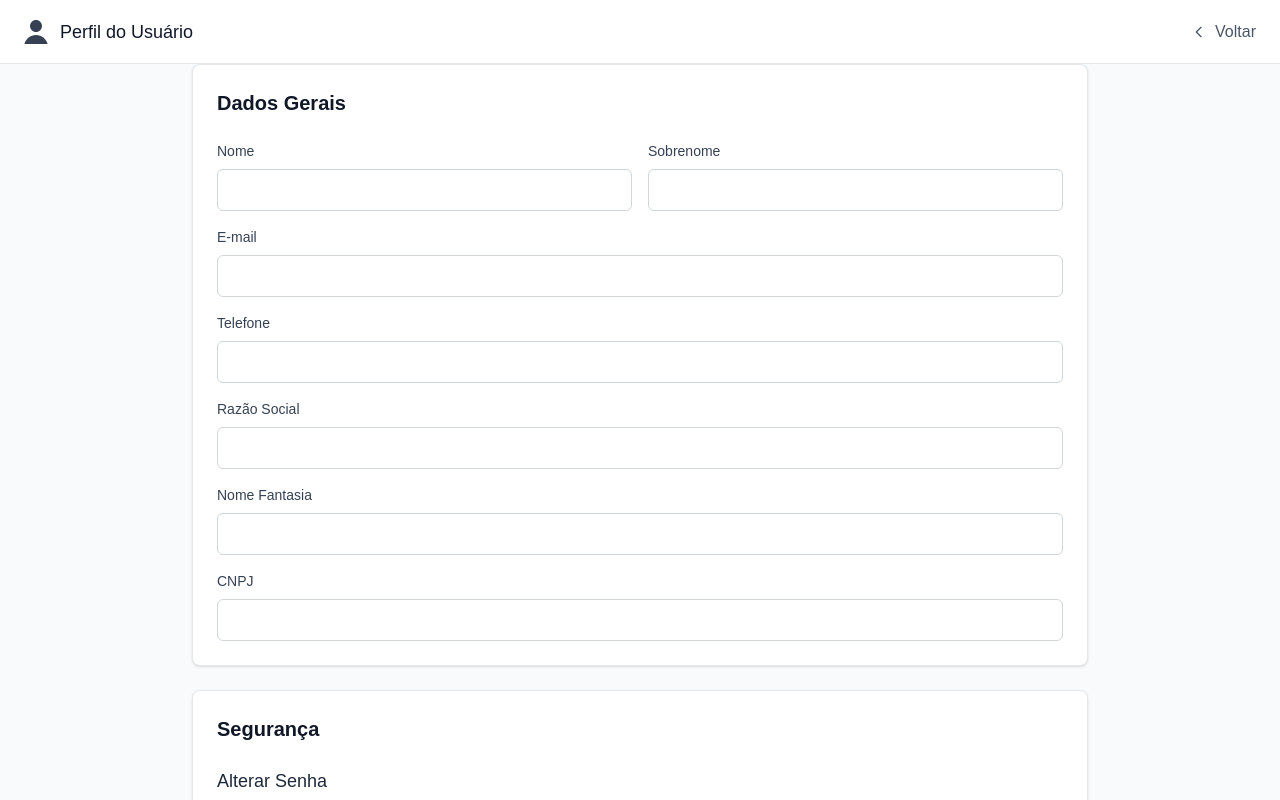
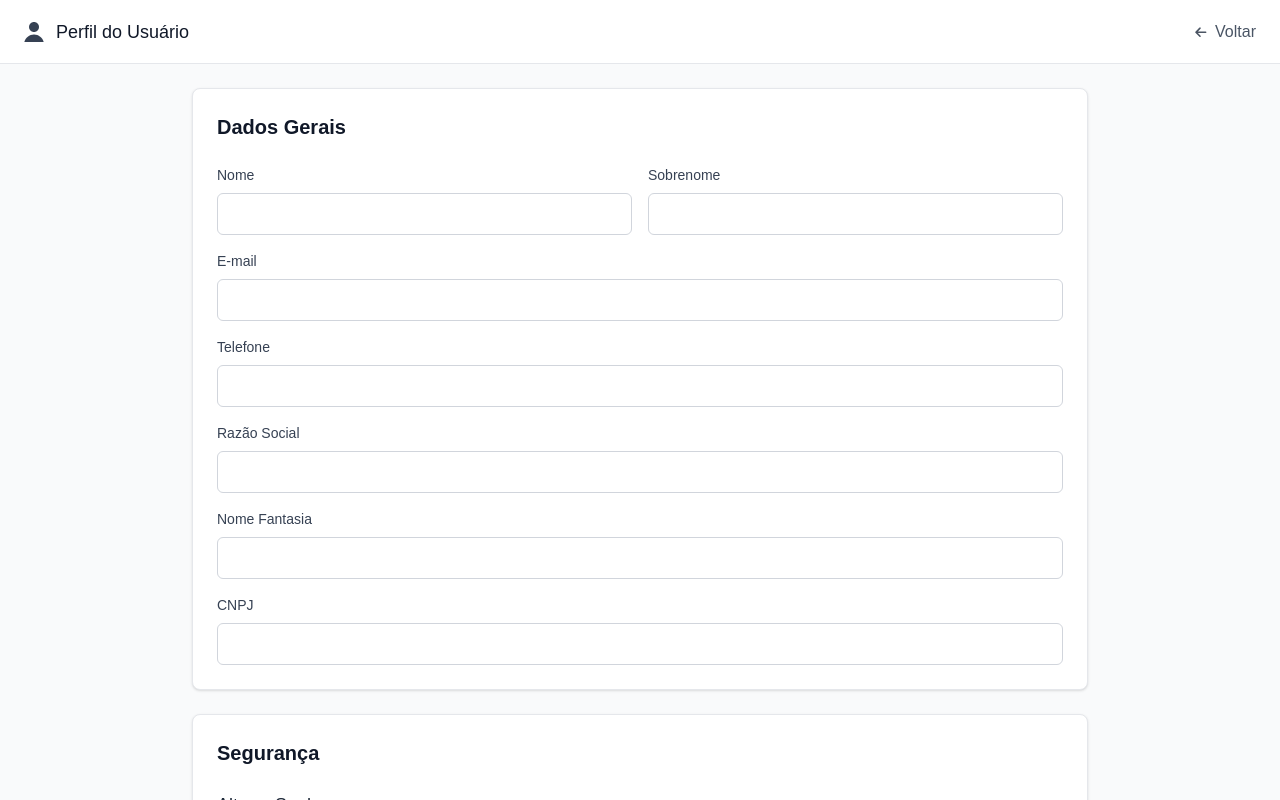
Before and after one commit to tatazzi/gestao-eventos, a Next.js app: page /profile in a window 1280 px wide. Shown: the top 800 px of the page. Built offline with nearby package versions, Linux system fonts and the light colour scheme.

Commit message:
style: Improve the size of the icons and also some margins.

```diff
--- a/src/app/profile/page.tsx
+++ b/src/app/profile/page.tsx
@@ -2,7 +2,7 @@
 
 import { useState } from "react";
 import { useRouter } from "next/navigation";
-import { LogoutIcon, User } from "@/assets";
+import { ArrowLeft, LogoutIcon, User } from "@/assets";
 
 export default function ProfilePage() {
   const router = useRouter();
@@ -39,21 +39,19 @@ export default function ProfilePage() {
     <div className="min-h-screen bg-gray-50">
       <header className="h-16 bg-white border-b border-gray-200 fixed top-0 left-0 right-0 z-20 flex items-center justify-between px-6">
         <div className="flex items-center gap-3">
-          <User className="h-6 w-6 text-gray-700" />
+          <User className="h-5 w-5 text-gray-700" />
           <h1 className="text-lg font-medium text-gray-900">Perfil do Usuário</h1>
         </div>
         <button
           onClick={() => router.push("/dashboard")}
-          className="flex items-center gap-2 text-gray-600 hover:text-gray-900 transition-colors"
+          className="flex items-center  gap-2 text-gray-600 hover:text-gray-900 transition-colors"
         >
-          <svg className="h-4 w-4" fill="none" stroke="currentColor" viewBox="0 0 24 24">
-            <path strokeLinecap="round" strokeLinejoin="round" strokeWidth={2} d="M15 19l-7-7 7-7" />
-          </svg>
+          <ArrowLeft className=" h-3 w-3" />
           <span>Voltar</span>
         </button>
       </header>
 
-      <main className="pt-16 p-6">
+      <main className="mt-6 pt-16 p-6">
         <div className="max-w-4xl mx-auto space-y-6">
           <div className="bg-white rounded-lg shadow-sm border border-gray-200 p-6">
             <h2 className="text-xl font-semibold text-gray-900 mb-6">Dados Gerais</h2>
```
